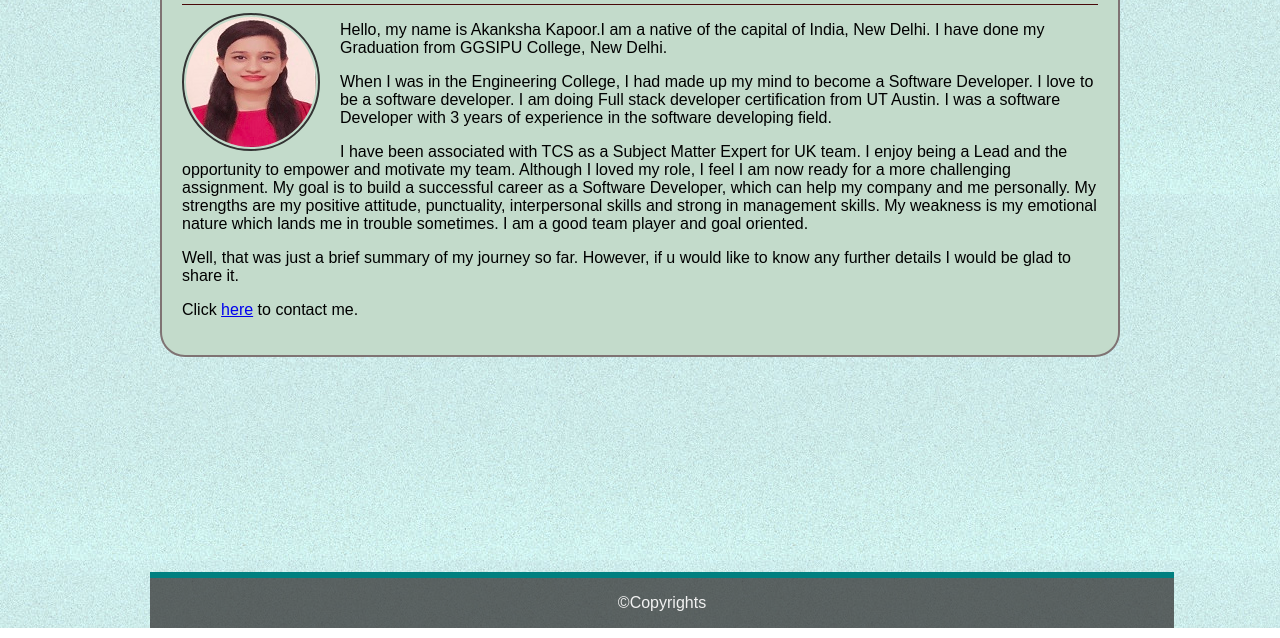
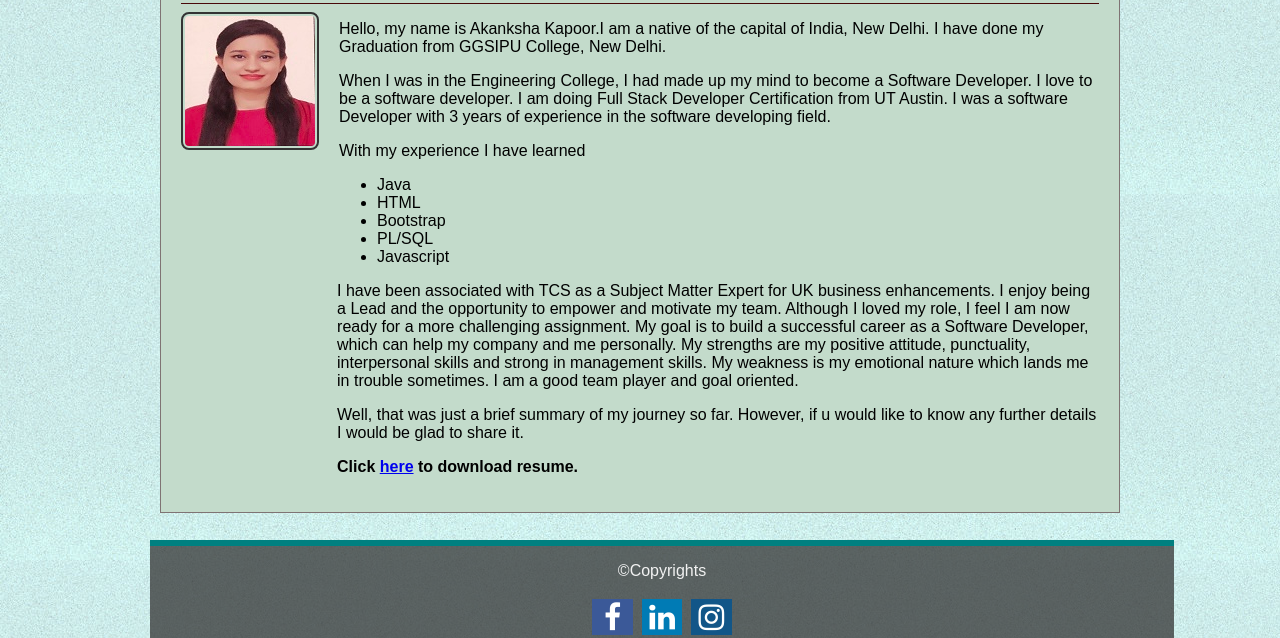
Before and after one commit to akgaur05/Basic-Portfolio, a plain HTML site: page index.html in a window 1280 px wide. Shown: the part 172-810 px from the top of the page. Drawn offline with Linux system fonts and the light colour scheme.

Commit message:
final project change

```diff
--- a/assets/css/style.css
+++ b/assets/css/style.css
@@ -106,9 +106,9 @@ max-width: 960px;
   background-color:#c3dbcb;
   padding: 0 20px 20px 20px;
   margin-top: 20px;
-  border-radius: 25px;
-  border: 2px solid #7F7373;
+  border: 1px solid #7F7373;
   overflow: auto;
+  margin-bottom: 55px;
 }
 
 .content hr {
@@ -208,7 +208,7 @@ input[type=submit]:hover {
   margin-right: 20px;
   border: 2px solid #333;
   padding: 2px;
-  border-radius: 50%;
+  border-radius: 8px;
 }
 
 /* Responsive Layout Adjustments */
@@ -231,3 +231,35 @@ input[type=submit]:hover {
   color: #f2f2f2;
   width: 80%;
 }
+
+.fa {
+  padding: 3px;
+  font-size: 30px;
+  width: 4%;
+  text-align: center;
+  text-decoration: none;
+  margin: 3px 2px;
+}
+
+.fa:hover {
+    opacity: 0.7;
+}
+
+.fa-facebook {
+  background: #3B5998;
+  color: white;
+}
+
+.fa-linkedin {
+  background: #007bb5;
+  color: white;
+}
+
+.fa-instagram {
+  background: #125688;
+  color: white;
+}
+
+.alignTextCenter{
+  margin-left: 17%;
+}
--- a/index.html
+++ b/index.html
@@ -4,8 +4,9 @@
     <meta charset="UTF-8">
     <meta name="viewport" content="width=device-width, initial-scale=1.0">
     <meta http-equiv="X-UA-Compatible" content="ie=edge">
-    <link rel="stylesheet" type="text/css" href="assets/css/style.css">
-    <link rel="icon" type="image/png" href="assets/images/Ak_Logo.jpg">
+    <link rel="stylesheet" href="https://cdnjs.cloudflare.com/ajax/libs/font-awesome/4.7.0/css/font-awesome.min.css">
+    <link rel="stylesheet" type="text/css" href="./assets/css/style.css">
+    <link rel="icon" type="image/png" href="./assets/images/Ak_Logo.jpg">
     <!--<link rel="import" href="header.html">
     <link rel="import" href="footer.html">-->
     <title>Akanksha Kapoor</title>
@@ -30,15 +31,25 @@
                 </header>
                 <hr>
                 <img class="profilePic" src="assets/images/Akanksha.jpg">
+                <div class="alignTextCenter">
                     <p>Hello, my name is Akanksha Kapoor.I am a native of the capital of India, New Delhi.
                         I have done my Graduation from GGSIPU College, New Delhi.
                     </p>
                     <p>
                     When I was in the Engineering College, I had made up my mind to become a Software Developer.
-                    I love to be a software developer. I am doing Full stack developer certification from UT Austin.
+                    I love to be a software developer. I am doing Full Stack Developer Certification from UT Austin.
                     I was a software Developer with 3 years of experience in the software developing field.
                     </p>
-                    <p> I have been associated with TCS as a Subject Matter Expert for UK team.
+                    <p>With my experience I have learned
+                        <ul>
+                            <li>Java</li>
+                            <li>HTML</li>
+                            <li>Bootstrap</li>
+                            <li>PL/SQL</li>
+                            <li>Javascript</li>
+                        </ul>
+                    </p>
+                    <p> I have been associated with TCS as a Subject Matter Expert for UK business enhancements.
                         I enjoy being a Lead and the opportunity to empower and motivate my team.
                         Although I loved my role, I feel I am now ready for a more challenging assignment.
                         My goal is to build a successful career as a Software Developer, which can help my company and me personally.
@@ -50,10 +61,18 @@
                         Well, that was just a brief summary of my journey so far.
                         However, if u would like to know any further details I would be glad to share it.
                     </p>
-                    <p>Click <a href="contact.html">here</a> to contact me.</p>
+                    <p>
+                        <strong>
+                            Click <a href="./assets/files/pdf/Akanksha Kapoor_Resume.pdf" download title="Akanksha-Resume" target="_blank">here</a> to download resume.
+                        </strong>
+                    </p>
+                </div>
         </section>
             <div class="footer">
                <p>&copy;Copyrights</p>
+               <a href="#" class="fa fa-facebook"></a>
+               <a href="#" class="fa fa-linkedin"></a>
+               <a href="#" class="fa fa-instagram"></a>
             </div>
     </div>
 </body>
```
Also changed, not shown: contact.html (+6 -2 lines), portfolio.html (+6 -2 lines), 1 other file.
